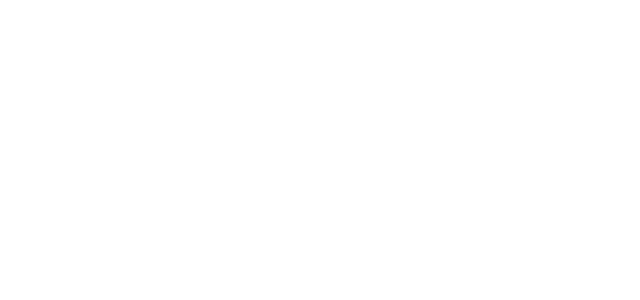
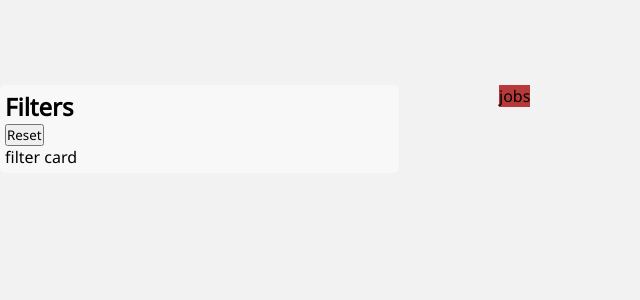
Before and after one commit to Calvinasty/Job-Post, a Vue app in the folder Jobpost_frontend/: page /jobsearch in a window 1280 px wide. Shown: the top 300 px of the page, without its empty margins (0-640 px from the left). Built offline with nearby package versions, Linux system fonts and the light colour scheme.

Commit message:
create job search page layout

```diff
--- a/Jobpost_frontend/src/assets/main.css
+++ b/Jobpost_frontend/src/assets/main.css
@@ -4,3 +4,9 @@
   padding: 0;
   font-family: 'Noto Sans', sans-serif;
 }
+.flex-center{
+    display: flex;
+    flex-direction: column;
+    justify-content: center;
+    align-items: center;
+}
--- /dev/null
+++ b/Jobpost_frontend/src/components/jobsearchpage/FilterCard.vue
@@ -0,0 +1,29 @@
+<template>
+    <div>
+        filter card
+    </div>
+</template>
+
+<script>
+export default {
+    name: 'JobPostFilterCard',
+
+    data() {
+        return {
+
+        };
+    },
+
+    mounted() {
+
+    },
+
+    methods: {
+
+    },
+};
+</script>
+
+<style lang="scss" scoped>
+
+</style>
--- /dev/null
+++ b/Jobpost_frontend/src/components/jobsearchpage/FilterSection.vue
@@ -0,0 +1,55 @@
+<template>
+    <section class="filter-section">
+
+        <header>
+            <h2>Filters</h2>
+            <button>Reset</button>
+        </header>
+        <FilterCard/>
+
+
+    </section>
+</template>
+
+<script>
+import FilterCard from './FilterCard.vue';
+export default {
+    name: 'JobPostFilterSection',
+    components:{
+        FilterCard
+    },
+    data() {
+        return {
+
+        };
+    },
+
+    mounted() {
+
+    },
+
+    methods: {
+
+    },
+};
+</script>
+
+<style lang="css" scoped>
+
+/* utitlity classes */
+
+.filter-section{
+    /* background: #000; */
+    display: flex;
+    flex-direction: column;
+    justify-content: flex-start;
+    align-items: center;
+    background: rgba(249, 248, 248, 1);
+    width: 399px;
+    padding: 5px;
+    border-radius: 5px;
+}
+.filter-section >*{
+    width: 100%;
+}
+</style>
--- /dev/null
+++ b/Jobpost_frontend/src/components/jobsearchpage/JobsSection.vue
@@ -0,0 +1,31 @@
+<template>
+    <section class="jobs-listing">
+        jobs
+    </section>
+</template>
+
+<script>
+export default {
+    name: 'JobPostJobsSection',
+
+    data() {
+        return {
+
+        };
+    },
+
+    mounted() {
+
+    },
+
+    methods: {
+
+    },
+};
+</script>
+
+<style lang="css" scoped>
+ .jobs-listing{
+    background: #b83939;
+ }
+</style>
--- a/Jobpost_frontend/src/views/JobSearchPage.vue
+++ b/Jobpost_frontend/src/views/JobSearchPage.vue
@@ -1,18 +1,27 @@
 <template>
     <div class="jobsearch-page">
-
+        <main class="jobs-section">
+            <FilterSection/>
+            <JobsSection/>
+        </main>
     </div>
 </template>
 
 <script>
+import FilterSection from '../components/jobsearchpage/FilterSection.vue';
+import JobsSection from '../components/jobsearchpage/JobsSection.vue';
 export default {
     name: 'JobPostJobSearchPage',
-
+    components:{
+        FilterSection,
+        JobsSection
+    },
     data() {
         return {
 
         };
     },
+
 
     mounted() {
 
@@ -27,6 +36,21 @@
 <style lang="css" scoped>
     .jobsearch-page{
         background: rgba(242, 242, 242, 1);
+        min-height: 100dvh;
+        display: flex;
+        flex-direction: column;
+        justify-content: space-between;
+        align-items: center;
+    }
 
+    .jobs-section{
+        margin: 85px;
+        max-width: 1460px;
+        height: 100%;
+        display: flex;
+        justify-content: flex-start;
+        align-items: flex-start;
+        column-gap: 100px;
+        width: 100%;
     }
 </style>
```
Also changed, not shown: Jobpost_frontend/src/components/jobsearchpage/JobCard.vue (added, +29 -0 lines).
